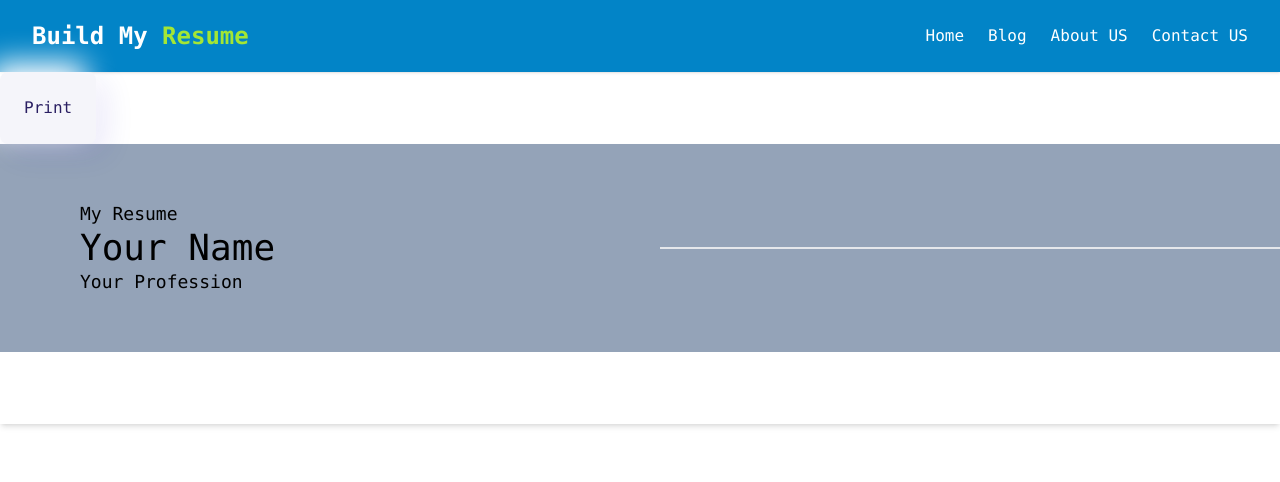
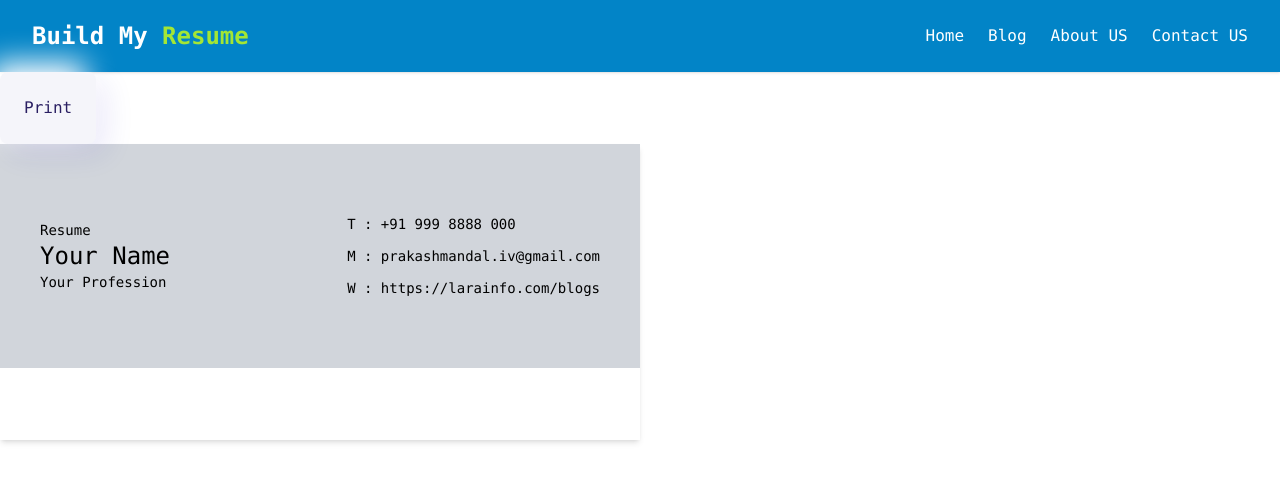
Before and after one commit to PrakashMandal-IV/Build_My_Resume, a React (Create React App) app: page /home in a window 1280 px wide. Shown: the top 482 px of the page. Built offline with nearby package versions, Linux system fonts and the light colour scheme.

Commit message:
Add : Nav bar

```diff
--- a/src/Pages/Home.jsx
+++ b/src/Pages/Home.jsx
@@ -3,7 +3,7 @@ import Resume_1 from "../component/Resumes/Resume_1"
 const Home=()=>{
     return(<>
       <div className="flex">
-        <div className="w-full">
+        <div className="w-2/4  ">
         <Resume_1 />
         </div>
 
--- a/src/component/Resumes/Resume_1.jsx
+++ b/src/component/Resumes/Resume_1.jsx
@@ -14,14 +14,18 @@ function Resume_1() {
         <div id="printable-area" ref={printRef} className="w-full h-full max-w-screen-sm md:max-w-screen-md lg:max-w-screen-lg xl:max-w-screen-xl mx-auto">
             <div className="w-full h-full bg-white shadow-md">
                 {/* Header */}
-                    <nav className="bg-slate-400 h-32 md:h-52  print:bg-slate-400 flex">
-                        <div className="flex flex-col w-full my-auto pl-20">
-                           <p className="text-lg font-light ">My Resume</p>
-                           <p className="text-4xl ">Your Name</p>
-                           <p className="text-lg font-light ">Your Profession</p>
+                <nav className="bg-gray-300   h-32 md:h-56 flex">
+                    <div className="flex flex-col w-full my-auto pl-10">
+                        <p className="text-sm  font-light ">Resume</p>
+                        <p className="text-2xl ">Your Name</p>
+                        <p className="text-sm font-light ">Your Profession</p>
                     </div>
-                        <div className="flex border w-full my-auto">
-
+                    <div className="flex w-full my-auto">
+                            <div className="ml-auto flex flex-col gap-3 mr-10">
+                                <p className="font-light text-sm"> <span className="font-medium  ">T :</span> +91 999 8888 000</p>
+                                <p className="font-light text-sm "> <span className="font-medium  ">M :</span> prakashmandal.iv@gmail.com</p>
+                                <p className="font-light text-sm "> <span className="font-medium  ">W :</span> https://larainfo.com/blogs</p>
+                            </div>
                     </div>
                 </nav>
 
```
Lines whose indentation alone changed are shown as unchanged.
